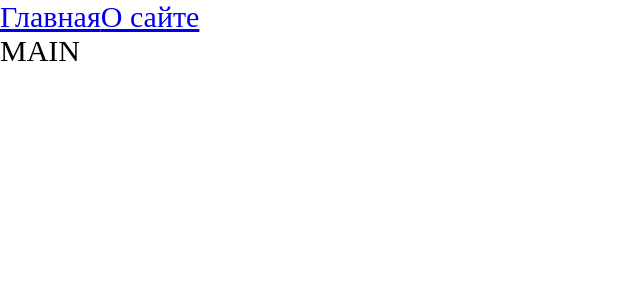
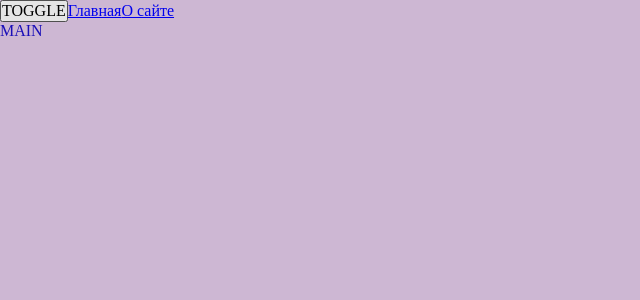
Before and after one commit to evarn/ulbitv2023, a React app: page / in a window 1280 px wide. Shown: the top 300 px of the page, without its empty margins (0-640 px from the left). Built offline with nearby package versions, Linux system fonts and the light colour scheme.

Commit message:
add useTheme

```diff
--- a/src/App.tsx
+++ b/src/App.tsx
@@ -1,15 +1,22 @@
-import React, { Suspense } from 'react';
+import React, { Suspense, useContext } from 'react';
 import { Link } from 'react-router-dom';
 import { Route, Routes } from 'react-router-dom';
-import './index.scss'
+import './styles/index.scss'
 
 import { AboutPageAsync } from './pages/AboutPage/AboutPage.async';
 import { MainPageAsync } from './pages/MainPage/MainPage.async';
+import { useState } from 'react';
+import { Theme, ThemeContext } from './theme/ThemeContext';
+import { useTheme } from './theme/useTheme';
+import { className } from './helpers/classNames/classNames';
 
 const App = () => {
+
+    const { theme, toggeleTheme } = useTheme()
+
     return (
-        <div className='app'>
-
+        <div className={className('app', {}, [theme])}>
+            <button onClick={toggeleTheme}>TOGGLE</button>
 
             <Link to={'/'}>Главная</Link>
             <Link to={'/about'}>О сайте</Link>
--- /dev/null
+++ b/src/helpers/classNames/classNames.ts
@@ -0,0 +1,13 @@
+type Mods = Record<string, boolean | string>
+
+export function className(cls: string, mods: Mods, additional: string[]): string {
+
+    return [
+        cls,
+        ...additional,
+        ...Object.entries(mods)
+            .filter(([cls, value]) => Boolean(value))
+            .map(([cls]) => cls)
+    ]
+        .join(' ')
+}
--- a/src/index.scss
+++ /dev/null
@@ -1,10 +0,0 @@
-* {
-    margin: 0;
-    padding: 0;
-    box-sizing: border-box;
-
-}
-
-.app {
-    font-size: 30px;
-}
--- a/src/index.tsx
+++ b/src/index.tsx
@@ -1,11 +1,14 @@
 import { render } from 'react-dom'
 import { BrowserRouter } from 'react-router-dom'
 import App from './App'
+import ThemeProvide from './theme/ThemeProvide'
 
 
 render(
     <BrowserRouter>
-        <App />
+        <ThemeProvide >
+            <App />
+        </ThemeProvide>
     </BrowserRouter>,
 
 
--- /dev/null
+++ b/src/styles/index.scss
@@ -0,0 +1,13 @@
+@import "reset";
+@import "variables/global";
+@import "themes/normal";
+@import "themes/dark";
+
+.app {
+    font: var(--font-m);
+
+    background: var(--bg-color);
+    color: var(--primary-color);
+
+    min-height: 100vh;
+}
--- /dev/null
+++ b/src/styles/reset.scss
@@ -0,0 +1,14 @@
+* {
+    margin: 0;
+    padding: 0;
+    box-sizing: border-box;
+}
+
+input,
+button,
+textarea,
+select {
+    margin: 0;
+
+    font: inherit;
+}
--- /dev/null
+++ b/src/styles/themes/dark.scss
@@ -0,0 +1,6 @@
+.app.dark {
+    --bg-color: #06063d;
+
+    --primary-color: #049604;
+    --secondary-color: #04ff84;
+}
--- /dev/null
+++ b/src/styles/themes/normal.scss
@@ -0,0 +1,6 @@
+:root {
+    --bg-color: #cdb7d3;
+
+    --primary-color: #1a0fb8;
+    --secondary-color: rgb(59, 71, 182);
+}
--- /dev/null
+++ b/src/styles/variables/global.scss
@@ -0,0 +1,11 @@
+:root {
+    --font-falimy-main: Consolas, 'Times New Roman', Serif;
+
+    --font-size-m: 16px;
+    --font-line-m: 24px;
+    --font-m: var(--font-size-m) / --font-line-m var(--font-falimy-main);
+
+    --fon-size-l: 24px;
+    --fon-line-l: 32px;
+    --font-l: var(--font-size-l) / --font-line-l var(--font-falimy-main)
+}
--- /dev/null
+++ b/src/theme/ThemeContext.ts
@@ -0,0 +1,16 @@
+import { createContext } from "react";
+
+export enum Theme {
+    LIGHT = 'light',
+    DARK = 'dark'
+}
+
+export interface ThemeContextProps {
+    theme?: Theme;
+    setTheme?: (theme: Theme) => void;
+}
+
+export const ThemeContext = createContext<ThemeContextProps>({})
+
+
+export const LOCAL_STORAGE_THEME_KEY = 'theme';
--- /dev/null
+++ b/src/theme/ThemeProvide.tsx
@@ -0,0 +1,22 @@
+import React, { FC, useMemo, useState } from 'react';
+import { LOCAL_STORAGE_THEME_KEY, Theme, ThemeContext } from './ThemeContext';
+
+const defaultTheme = localStorage.getItem(LOCAL_STORAGE_THEME_KEY) as Theme || Theme.LIGHT
+
+const ThemeProvide: FC = ({ children }) => {
+
+    const [theme, setTheme] = useState<Theme>(defaultTheme)
+
+    const defaultProps = useMemo(() => ({
+        theme: theme,
+        setTheme: setTheme
+    }), [theme])
+
+    return (
+        <ThemeContext.Provider value={defaultProps} >
+            {children}
+        </ThemeContext.Provider>
+    );
+};
+
+export default ThemeProvide;
--- /dev/null
+++ b/src/theme/useTheme.ts
@@ -0,0 +1,22 @@
+import { useContext } from "react";
+import { LOCAL_STORAGE_THEME_KEY, Theme, ThemeContext } from "./ThemeContext";
+
+interface UseThemeResult {
+    toggeleTheme: () => void;
+    theme: Theme;
+}
+
+export function useTheme(): UseThemeResult {
+    const { theme, setTheme } = useContext(ThemeContext)
+
+    const toggeleTheme = () => {
+        const newTheme = theme === Theme.DARK ? Theme.LIGHT : Theme.DARK
+        setTheme(newTheme)
+        localStorage.setItem(LOCAL_STORAGE_THEME_KEY, newTheme)
+    }
+
+    return {
+        theme,
+        toggeleTheme
+    }
+}
```
Also changed, not shown: 1 other file (tests, documents, lock files or other folders).
